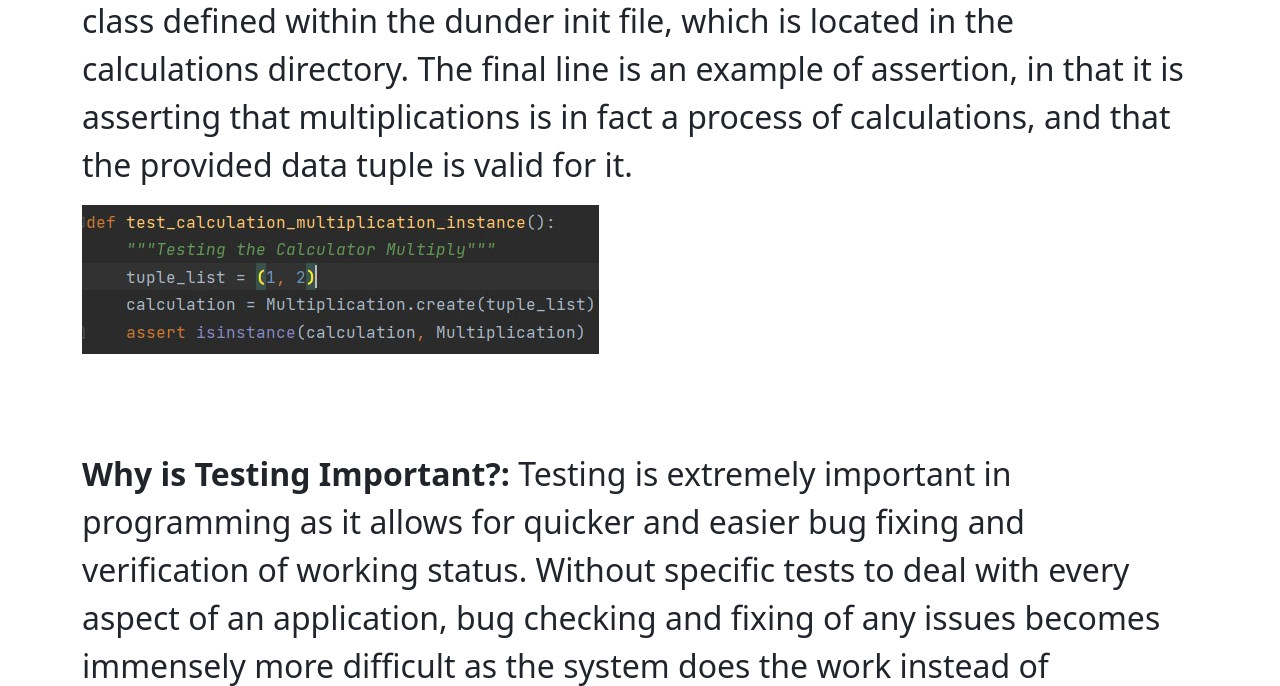
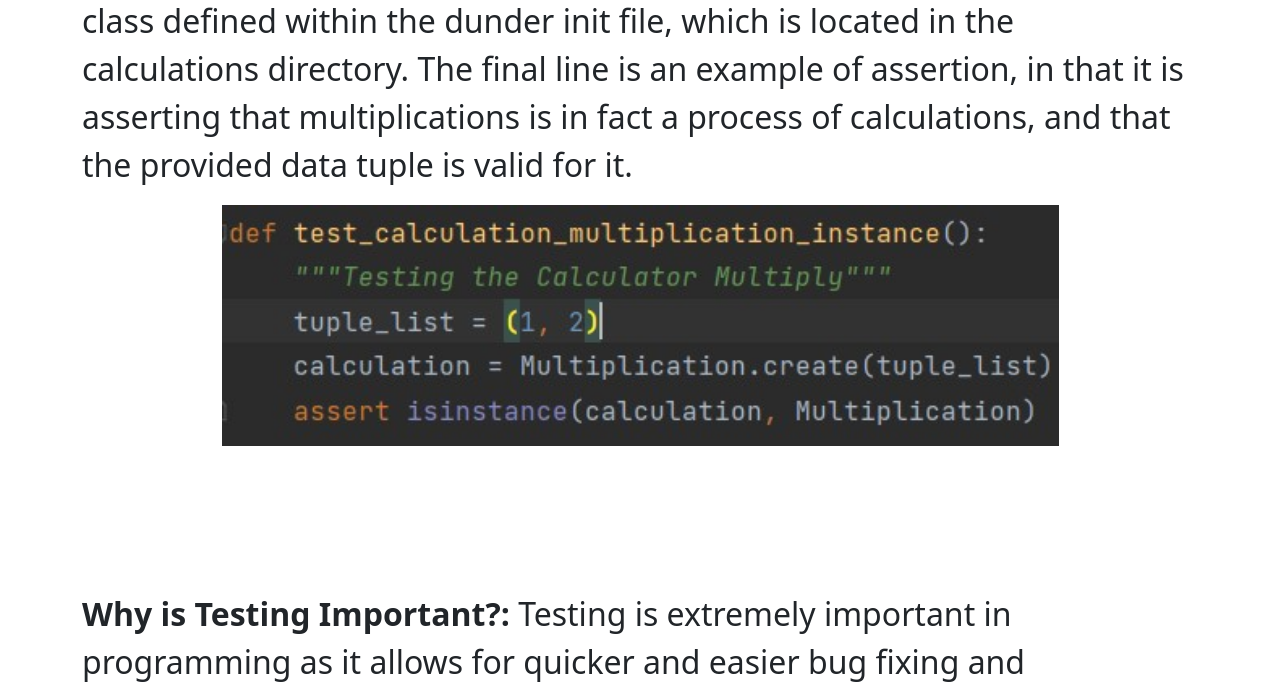
Before and after one commit to jtn24-NJIT/CalculatorTest, a Flask app: page /Arrange_Act_Assert_Testing in a window 1280 px wide. Shown: the part 1775-2461 px from the top of the page. Run offline with Flask 2, Linux system fonts and the light colour scheme.

Commit message:
Image fix.

```diff
--- a/app/simple_pages/templates/Arrange_Act_Assert_Testing.html
+++ b/app/simple_pages/templates/Arrange_Act_Assert_Testing.html
@@ -26,7 +26,7 @@
     of acting is a more advanced/important part of the test, in that it creates an instance of interacting with the Multiplication
     class defined within the dunder init file, which is located in the calculations directory. The final line is an example of assertion, in that
     it is asserting that multiplications is in fact a process of calculations, and that the provided data tuple is valid for it.</p>
-    <img src="app/simple_pages/templates/Screenshot_1.jpg" alt="Example of AAA Testing">
+    <img src="{{ url_for('static', filename='images/Screenshot_1.jpg') }}" class="d-block w-75 mx-auto" alt="Example of AAA Testing">
     <br><br><br>
 
     <strong>Why is Testing Important?: </strong> Testing is extremely important in programming as it allows for quicker and easier
```
Also changed, not shown: app/static/images/Screenshot_1.jpg (renamed from app/simple_pages/templates/Screenshot_1.jpg).
